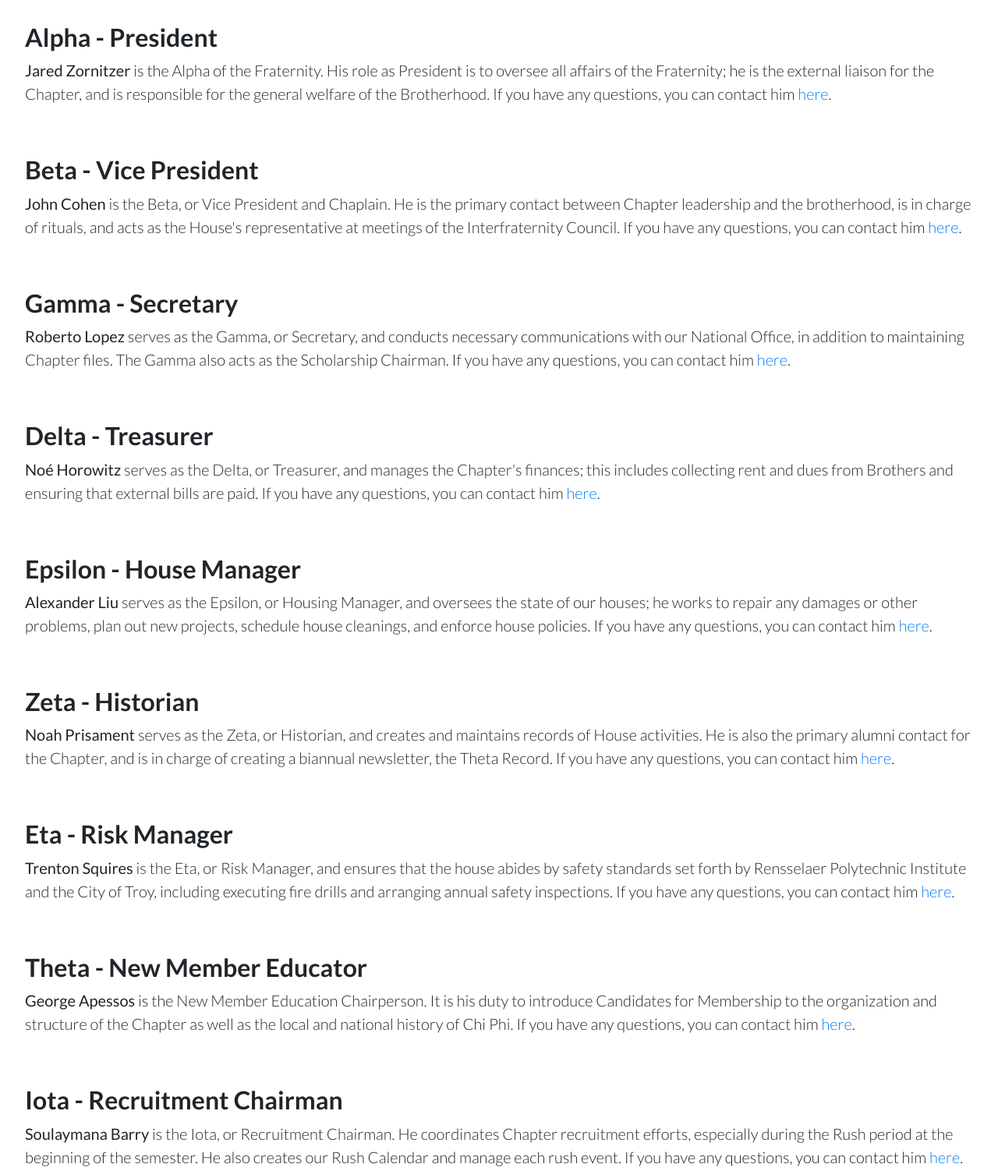
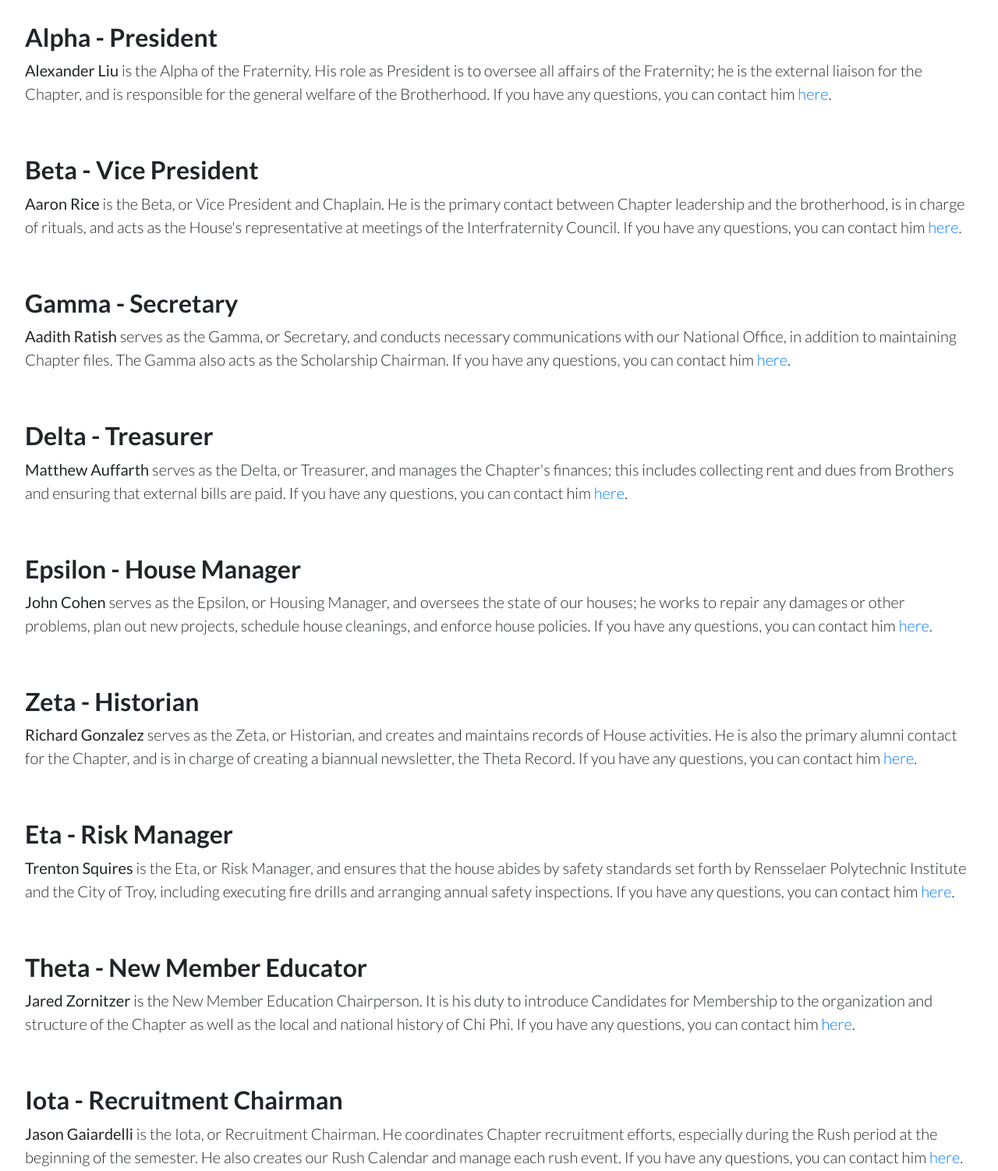
Before and after one commit to nprisament/thetaofchiphi.org, a website: page officers.html in a window 1280 px wide. Shown: the part 505-2007 px from the top of the page at 78% size. Drawn offline with Linux system fonts and the light colour scheme.

Commit message:
Semesterly Update
Update

```diff
--- a/officers.html
+++ b/officers.html
@@ -120,42 +120,42 @@ if ($(window).width() < 960) {
       <div class="row no-gutters">
         <div class="col-lg-12 my-auto showcase-text small-border">
           <h2>Alpha -  President</h2>
-          <p class="lead mb-0"><b>Jared Zornitzer</b> is the Alpha of the Fraternity. His role as President is to oversee all affairs of the Fraternity; he is the external liaison for the Chapter, and is responsible for the general welfare of the Brotherhood. If you have any questions, you can contact him <a href="mailto:alpha.theta.chiphi@gmail.com" target="_top">here</a>.</p>
+          <p class="lead mb-0"><b>Alexander Liu</b> is the Alpha of the Fraternity. His role as President is to oversee all affairs of the Fraternity; he is the external liaison for the Chapter, and is responsible for the general welfare of the Brotherhood. If you have any questions, you can contact him <a href="mailto:alpha.theta.chiphi@gmail.com" target="_top">here</a>.</p>
         </div>
       </div>
 
       <div class="row no-gutters">
         <div class="col-lg-12 my-auto showcase-text small-border">
           <h2>Beta -  Vice President</h2>
-          <p class="lead mb-0"><b>John Cohen</b> is the Beta, or Vice President and Chaplain. He is the primary contact between Chapter leadership and the brotherhood, is in charge of rituals, and acts as the House's representative at meetings of the Interfraternity Council. If you have any questions, you can contact him <a href="mailto:beta.theta.chiphi@gmail.com" target="_top">here</a>.</p>
+          <p class="lead mb-0"><b>Aaron Rice</b> is the Beta, or Vice President and Chaplain. He is the primary contact between Chapter leadership and the brotherhood, is in charge of rituals, and acts as the House's representative at meetings of the Interfraternity Council. If you have any questions, you can contact him <a href="mailto:beta.theta.chiphi@gmail.com" target="_top">here</a>.</p>
         </div>
       </div>
 
       <div class="row no-gutters">
         <div class="col-lg-12 my-auto showcase-text small-border">
           <h2>Gamma -  Secretary</h2>
-          <p class="lead mb-0"><b>Roberto Lopez</b> serves as the Gamma, or Secretary, and conducts necessary communications with our National Office, in addition to maintaining Chapter files. The Gamma also acts as the Scholarship Chairman. If you have any questions, you can contact him <a href="mailto:gamma.theta.chiphi@gmail.com" target="_top">here</a>.</p>
+          <p class="lead mb-0"><b>Aadith Ratish</b> serves as the Gamma, or Secretary, and conducts necessary communications with our National Office, in addition to maintaining Chapter files. The Gamma also acts as the Scholarship Chairman. If you have any questions, you can contact him <a href="mailto:gamma.theta.chiphi@gmail.com" target="_top">here</a>.</p>
         </div>
       </div>
 
       <div class="row no-gutters">
         <div class="col-lg-12 my-auto showcase-text small-border">
           <h2>Delta -  Treasurer</h2>
-          <p class="lead mb-0"><b>Noé Horowitz</b> serves as the Delta, or Treasurer, and manages the Chapter's finances; this includes collecting rent and dues from Brothers and ensuring that external bills are paid. If you have any questions, you can contact him <a href="mailto:delta.theta.chiphi@gmail.com" target="_top">here</a>.</p>
+          <p class="lead mb-0"><b>Matthew Auffarth</b> serves as the Delta, or Treasurer, and manages the Chapter's finances; this includes collecting rent and dues from Brothers and ensuring that external bills are paid. If you have any questions, you can contact him <a href="mailto:delta.theta.chiphi@gmail.com" target="_top">here</a>.</p>
         </div>
       </div>
 
       <div class="row no-gutters">
         <div class="col-lg-12 my-auto showcase-text small-border">
           <h2>Epsilon -  House Manager</h2>
-          <p class="lead mb-0"><b>Alexander Liu</b> serves as the Epsilon, or Housing Manager, and oversees the state of our houses; he works to repair any damages or other problems, plan out new projects, schedule house cleanings, and enforce house policies. If you have any questions, you can contact him <a href="mailto:epsilon.theta.chiphi@gmail.com" target="_top">here</a>.</p>
+          <p class="lead mb-0"><b>John Cohen</b> serves as the Epsilon, or Housing Manager, and oversees the state of our houses; he works to repair any damages or other problems, plan out new projects, schedule house cleanings, and enforce house policies. If you have any questions, you can contact him <a href="mailto:epsilon.theta.chiphi@gmail.com" target="_top">here</a>.</p>
         </div>
       </div>
 
       <div class="row no-gutters">
         <div class="col-lg-12 my-auto showcase-text small-border">
           <h2>Zeta -  Historian</h2>
-          <p class="lead mb-0"><b>Noah Prisament</b> serves as the Zeta, or Historian, and creates and maintains records of House activities. He is also the primary alumni contact for the Chapter, and is in charge of creating a biannual newsletter, the Theta Record. If you have any questions, you can contact him <a href="mailto:zeta.theta.chiphi@gmail.com" target="_top">here</a>.</p>
+          <p class="lead mb-0"><b>Richard Gonzalez</b> serves as the Zeta, or Historian, and creates and maintains records of House activities. He is also the primary alumni contact for the Chapter, and is in charge of creating a biannual newsletter, the Theta Record. If you have any questions, you can contact him <a href="mailto:zeta.theta.chiphi@gmail.com" target="_top">here</a>.</p>
         </div>
       </div>
 
@@ -169,14 +169,14 @@ if ($(window).width() < 960) {
       <div class="row no-gutters">
         <div class="col-lg-12 my-auto showcase-text small-border">
           <h2>Theta -  New Member Educator</h2>
-          <p class="lead mb-0"><b>George Apessos</b> is the New Member Education Chairperson. It is his duty to introduce Candidates for Membership to the organization and structure of the Chapter as well as the local and national history of Chi Phi. If you have any questions, you can contact him <a href="mailto:theta.theta.chiphi@gmail.com" target="_top">here</a>.</p>
+          <p class="lead mb-0"><b>Jared Zornitzer</b> is the New Member Education Chairperson. It is his duty to introduce Candidates for Membership to the organization and structure of the Chapter as well as the local and national history of Chi Phi. If you have any questions, you can contact him <a href="mailto:theta.theta.chiphi@gmail.com" target="_top">here</a>.</p>
         </div>
       </div>
 
       <div class="row no-gutters">
         <div class="col-lg-12 my-auto showcase-text small-border">
           <h2>Iota -  Recruitment Chairman</h2>
-          <p class="lead mb-0"><b>Soulaymana Barry</b> is the Iota, or Recruitment Chairman. He coordinates Chapter recruitment efforts, especially during the Rush period at the beginning of the semester. He also creates our Rush Calendar and manage each rush event. If you have any questions, you can contact him <a href="mailto:iota.theta.chiphi@gmail.com" target="_top">here</a>.</p>
+          <p class="lead mb-0"><b>Jason Gaiardelli</b> is the Iota, or Recruitment Chairman. He coordinates Chapter recruitment efforts, especially during the Rush period at the beginning of the semester. He also creates our Rush Calendar and manage each rush event. If you have any questions, you can contact him <a href="mailto:iota.theta.chiphi@gmail.com" target="_top">here</a>.</p>
         </div>
       </div>
 
@@ -190,7 +190,7 @@ if ($(window).width() < 960) {
       <div class="row no-gutters">
         <div class="col-lg-12 my-auto showcase-text small-border">
           <h2>Steward</h2>
-          <p class="lead mb-0"><b>Roberto Lopez & George Apessos</b> are in charge of the kitchen. They devise the nightly dinner menu and organizes cooking and shopping shifts for our mealplan. If you have any questions, you can contact them <a href="mailto:steward.theta.chiphi@gmail.com" target="_top">here</a>.</p></p>
+          <p class="lead mb-0"><b>Aadith Ratish & Omri Maor</b> are in charge of the kitchen. They devise the nightly dinner menu and organizes cooking and shopping shifts for our mealplan. If you have any questions, you can contact them <a href="mailto:steward.theta.chiphi@gmail.com" target="_top">here</a>.</p></p>
         </div>
       </div>
 
```
Also changed, not shown: rush_calendar.html (+1 -1 lines), rush/spring2023.png (added).
